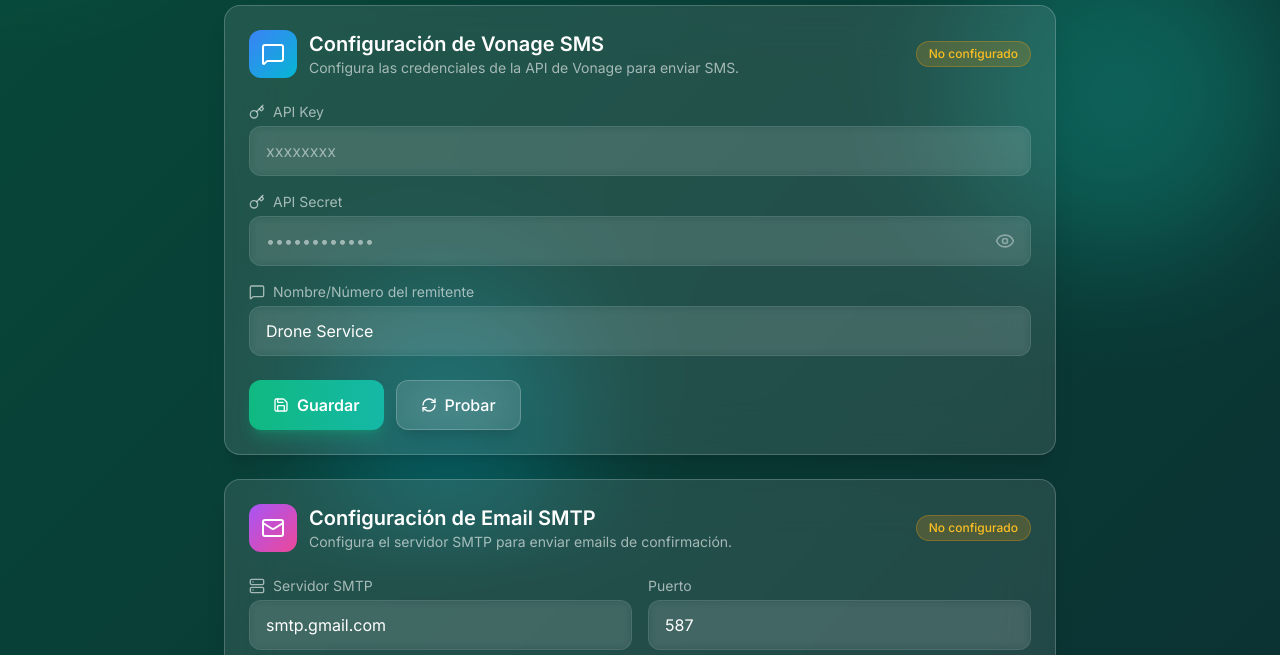
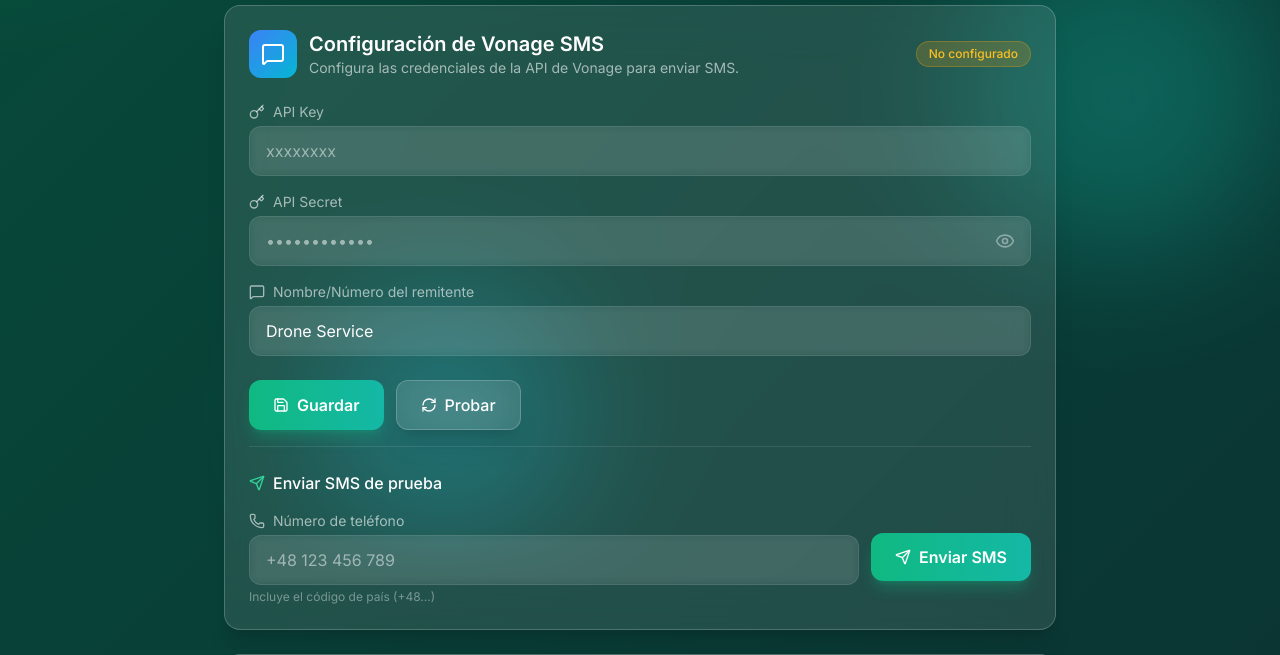
Before and after one commit to yasnieldiaz/panel-agricultura-drones, a React (Vite) app: page /admin/settings in a window 1280 px wide. Shown: the part 244-899 px from the top of the page. Built offline with nearby package versions, Linux system fonts and the light colour scheme; no server answers.

Commit message:
Show test SMS field always (disabled if not configured)

```diff
--- a/src/pages/AdminSettings.tsx
+++ b/src/pages/AdminSettings.tsx
@@ -438,7 +438,6 @@ export default function AdminSettings() {
             </div>
 
             {/* Test SMS Section */}
-            {status.vonage && (
             <div className="mt-6 pt-6 border-t border-white/10">
               <h3 className="text-white font-medium mb-4 flex items-center gap-2">
                 <Send className="w-4 h-4 text-emerald-400" />
@@ -462,7 +461,7 @@ export default function AdminSettings() {
                 <div className="flex items-end pb-6">
                   <button
                     onClick={sendTestSms}
-                      disabled={testing === 'sms' || !testPhone.trim()}
+                    disabled={testing === 'sms' || !testPhone.trim() || !status.vonage}
                     className="btn-primary flex items-center gap-2 whitespace-nowrap"
                   >
                     {testing === 'sms' ? <Loader2 className="w-4 h-4 animate-spin" /> : <Send className="w-4 h-4" />}
@@ -471,7 +470,6 @@ export default function AdminSettings() {
                 </div>
               </div>
             </div>
-            )}
           </div>
         </motion.div>
 
```
Lines whose indentation alone changed are shown as unchanged.
